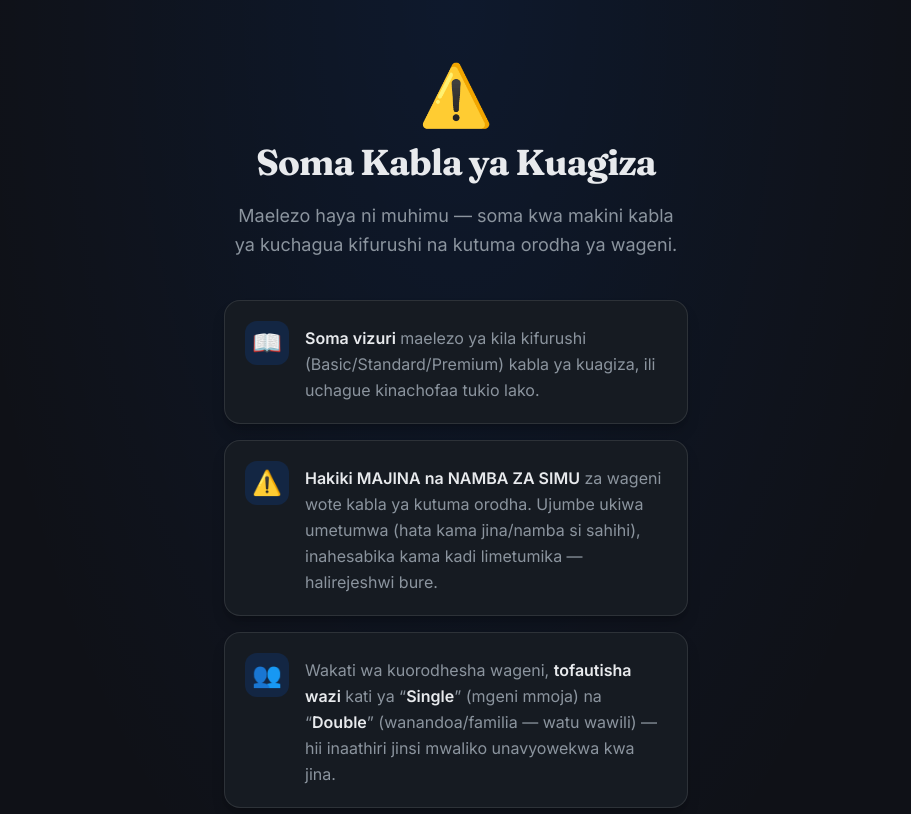
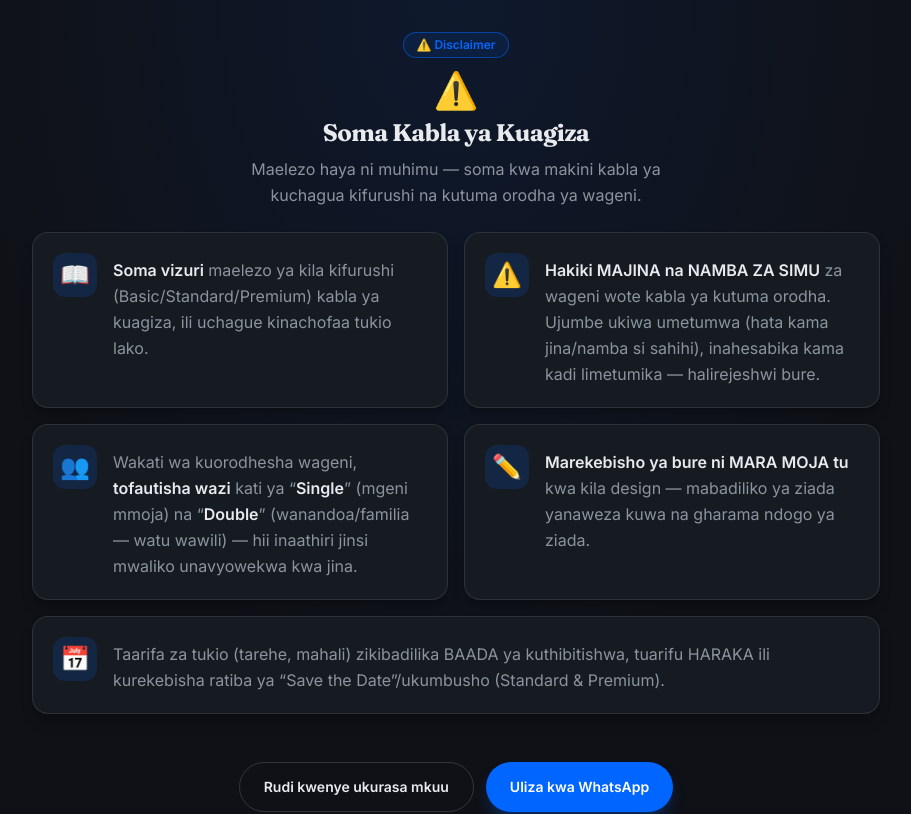
Before and after one commit to thesyntrixi/nivle-ekadi-website, a Next.js app: page /maelezo in a window 1280 px wide. Shown: the top 814 px of the page, without its empty margins (184-1095 px from the left). Built offline with nearby package versions, Linux system fonts and the light colour scheme.

Commit message:
style: compact maelezo header, 2-column grid for points, add disclaimer badge with scroll-to-bottom

```diff
--- a/app/maelezo/page.tsx
+++ b/app/maelezo/page.tsx
@@ -80,25 +80,36 @@ export default function MaelezoPage() {
     <div className="relative min-h-screen bg-dark">
       <div className="pointer-events-none absolute inset-0 bg-[radial-gradient(ellipse_at_top,_#0066FF18,_transparent_55%)]" />
 
-      <main className="relative mx-auto w-full max-w-lg px-4 py-12 sm:px-6 sm:py-16">
+      <main className="relative mx-auto w-full max-w-4xl px-4 py-6 sm:px-6 sm:py-8">
+        <div className="mb-3 flex justify-center">
+          <a
+            href="#mwisho"
+            className="inline-flex items-center gap-1.5 rounded-full border border-brand/50 bg-brand/10 px-3 py-1 text-xs font-semibold text-brand transition-colors hover:bg-brand/20"
+          >
+            ⚠️ Disclaimer
+          </a>
+        </div>
+
         <header className="text-center">
-          <p className="text-5xl sm:text-6xl" aria-hidden="true">
+          <p className="text-3xl sm:text-4xl" aria-hidden="true">
             ⚠️
           </p>
-          <h1 className="mt-4 font-display text-3xl font-bold leading-tight tracking-tight text-text-on-dark sm:text-4xl">
+          <h1 className="mt-2 font-display text-xl font-bold leading-tight tracking-tight text-text-on-dark sm:text-2xl">
             Soma Kabla ya Kuagiza
           </h1>
-          <p className="mx-auto mt-4 max-w-md text-base leading-relaxed text-text-muted-on-dark sm:text-lg">
+          <p className="mx-auto mt-2 max-w-md text-sm leading-relaxed text-text-muted-on-dark sm:text-base">
             Maelezo haya ni muhimu — soma kwa makini kabla ya kuchagua kifurushi na kutuma
             orodha ya wageni.
           </p>
         </header>
 
-        <ul className="mt-10 space-y-4">
+        <ul className="mt-6 grid grid-cols-1 gap-4 md:grid-cols-2">
           {MAELEZO_POINTS.map((point, index) => (
             <li
               key={index}
-              className="flex gap-4 rounded-2xl border border-white/10 bg-dark-surface p-5 shadow-lg shadow-black/20"
+              className={`flex gap-4 rounded-2xl border border-white/10 bg-dark-surface p-5 shadow-lg shadow-black/20 ${
+                index === MAELEZO_POINTS.length - 1 ? "md:col-span-2" : ""
+              }`}
             >
               <span
                 className="flex size-11 shrink-0 items-center justify-center rounded-xl bg-brand/15 text-2xl"
@@ -113,7 +124,7 @@ export default function MaelezoPage() {
           ))}
         </ul>
 
-        <div className="mt-12 flex flex-col gap-3 sm:flex-row sm:justify-center">
+        <div id="mwisho" className="mt-12 flex scroll-mt-6 flex-col gap-3 sm:flex-row sm:justify-center">
           <Link
             href="/"
             className="inline-flex items-center justify-center rounded-full border border-white/15 px-6 py-3.5 text-sm font-semibold text-text-on-dark transition-colors hover:border-brand/40 hover:text-brand"
```
